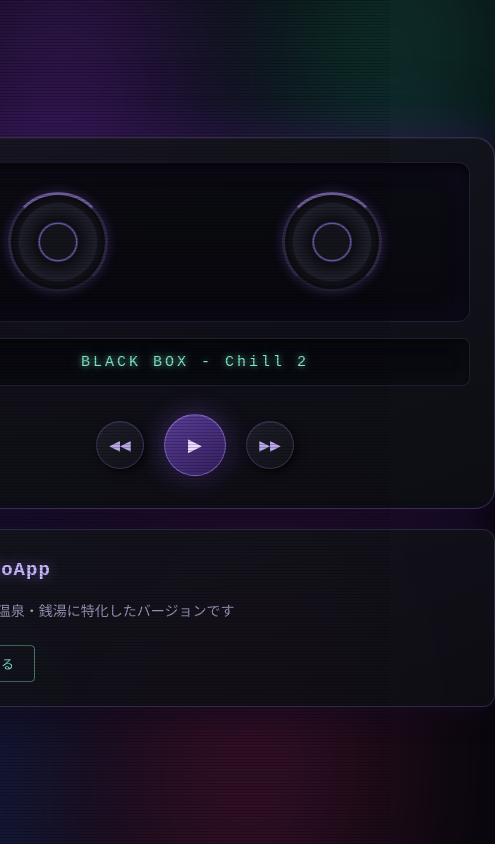
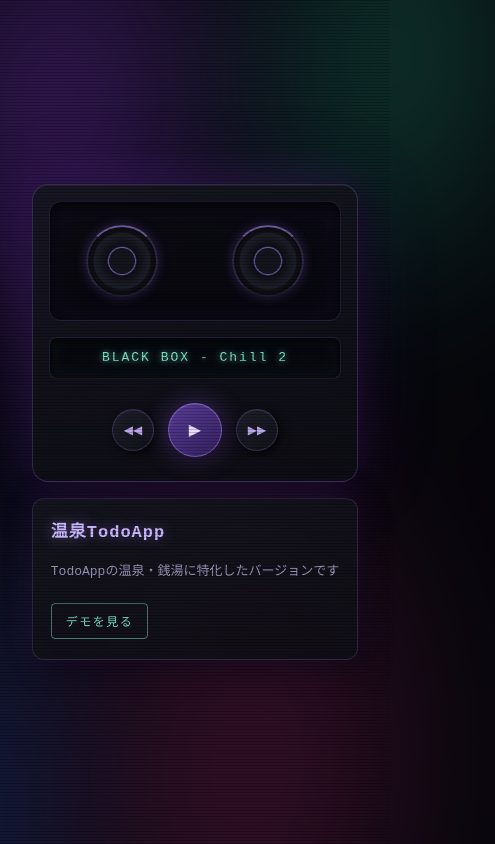
Before and after one commit to komekoneko/BoomboxApp, a React (Vite) app in the folder boombox/: page / in a window 390 px wide. Shown: the whole page, 495 px wide, since content can reach past the window. Built offline with nearby package versions, Linux system fonts and the light colour scheme.

Commit message:
add responsive design for Smartphone

```diff
--- a/boombox/src/App.css
+++ b/boombox/src/App.css
@@ -10,7 +10,7 @@ body {
   justify-content: center;
   align-items: center;
   min-height: 100vh;
-  padding: 40px 0;
+  padding: 40px 16px;
   overflow-x: hidden;
   position: relative;
   z-index: 0;
@@ -50,7 +50,8 @@ body {
 .boombox {
   position: relative;
   z-index: 1;
-  width: 600px;
+  width: 100%;
+  max-width: 600px;
   background: linear-gradient(160deg, rgba(22, 22, 31, 0.92) 0%, rgba(14, 14, 21, 0.92) 100%);
   backdrop-filter: blur(4px);
   border-radius: 20px;
@@ -128,6 +129,7 @@ body {
     inset 0 0 20px rgba(90, 200, 170, 0.08);
   display: flex;
   align-items: center;
+  justify-content: center;
   padding: 0 12px;
   overflow: hidden;
   font-family: "Courier New", monospace;
@@ -153,6 +155,7 @@ body {
     0 0 6px rgba(125, 227, 195, 0.75),
     0 0 18px rgba(125, 227, 195, 0.4);
 }
+
 .music p.playing {
   animation: marquee 12s linear infinite;
 }
@@ -222,8 +225,9 @@ body {
 .content {
   position: relative;
   z-index: 1;
-  width: 600px;
-  margin: 20px auto 0;
+  width: 100%;
+  max-width: 600px;
+  margin-top: 20px;
   padding: 24px 28px;
   background: linear-gradient(160deg, rgba(22, 22, 31, 0.88), rgba(14, 14, 21, 0.88));
   backdrop-filter: blur(4px);
@@ -291,7 +295,6 @@ body::before {
 
 /* ===== ノイズ ===== */
 .noise {
-  content: "";
   position: fixed;
   top: -10%;
   left: -10%;
@@ -307,6 +310,7 @@ body::before {
   animation: noise 0.4s steps(3) infinite;
   opacity: 0.07;
 }
+
 @keyframes noise {
   0% {
     transform: translate(0, 0);
@@ -321,3 +325,84 @@ body::before {
     transform: translate(0, 0);
   }
 }
+
+/* ===================================
+   レスポンシブ（スマホ・タブレット）
+   =================================== */
+@media (max-width: 640px) {
+  body {
+    padding: 24px 12px;
+  }
+
+  /* ラジカセ */
+  .boombox {
+    padding: 16px;
+    border-radius: 16px;
+  }
+
+  /* カセット窓を低く */
+  .caset {
+    height: 120px;
+  }
+
+  /* リールを小さく */
+  .reel {
+    width: 72px;
+    height: 72px;
+    border-width: 2px;
+  }
+
+  /* 曲名エリア */
+  .music {
+    height: 42px;
+    font-size: 13px;
+    letter-spacing: 2px;
+    margin-bottom: 16px;
+  }
+
+  /* スクロール距離を画面幅に合わせて短く */
+  @keyframes marquee {
+    0% {
+      transform: translateX(220px);
+    }
+    100% {
+      transform: translateX(-220px);
+    }
+  }
+
+  /* ボタン */
+  .button {
+    gap: 14px;
+  }
+
+  .button button {
+    width: 42px;
+    height: 42px;
+    font-size: 12px;
+  }
+
+  .button button:nth-child(2) {
+    width: 54px;
+    height: 54px;
+    font-size: 16px;
+  }
+
+  /* コンテンツ */
+  .content {
+    padding: 20px 18px;
+    margin-top: 16px;
+  }
+
+  .content p {
+    font-size: 13px;
+  }
+
+  .content p:first-child {
+    font-size: 17px;
+  }
+
+  .content a {
+    font-size: 12px;
+    padding: 8px 14px;
+  }
+}
```
